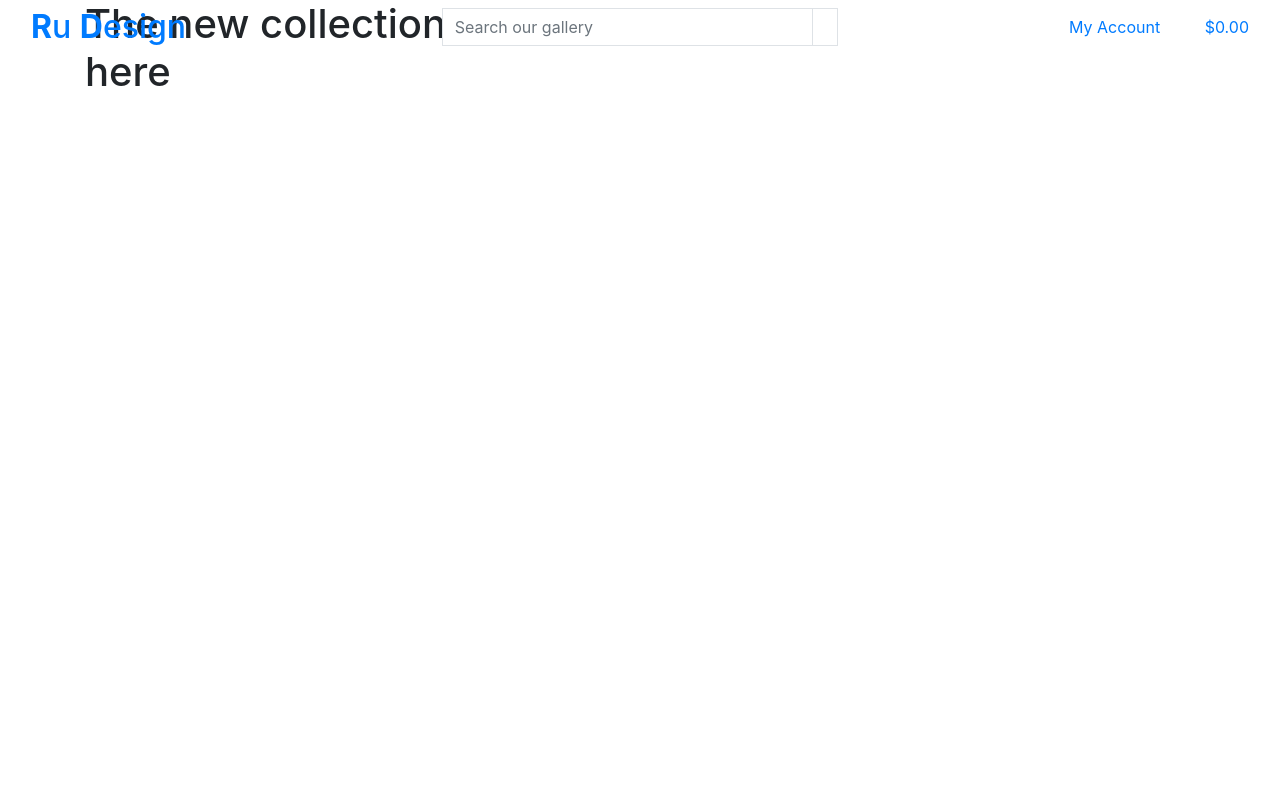
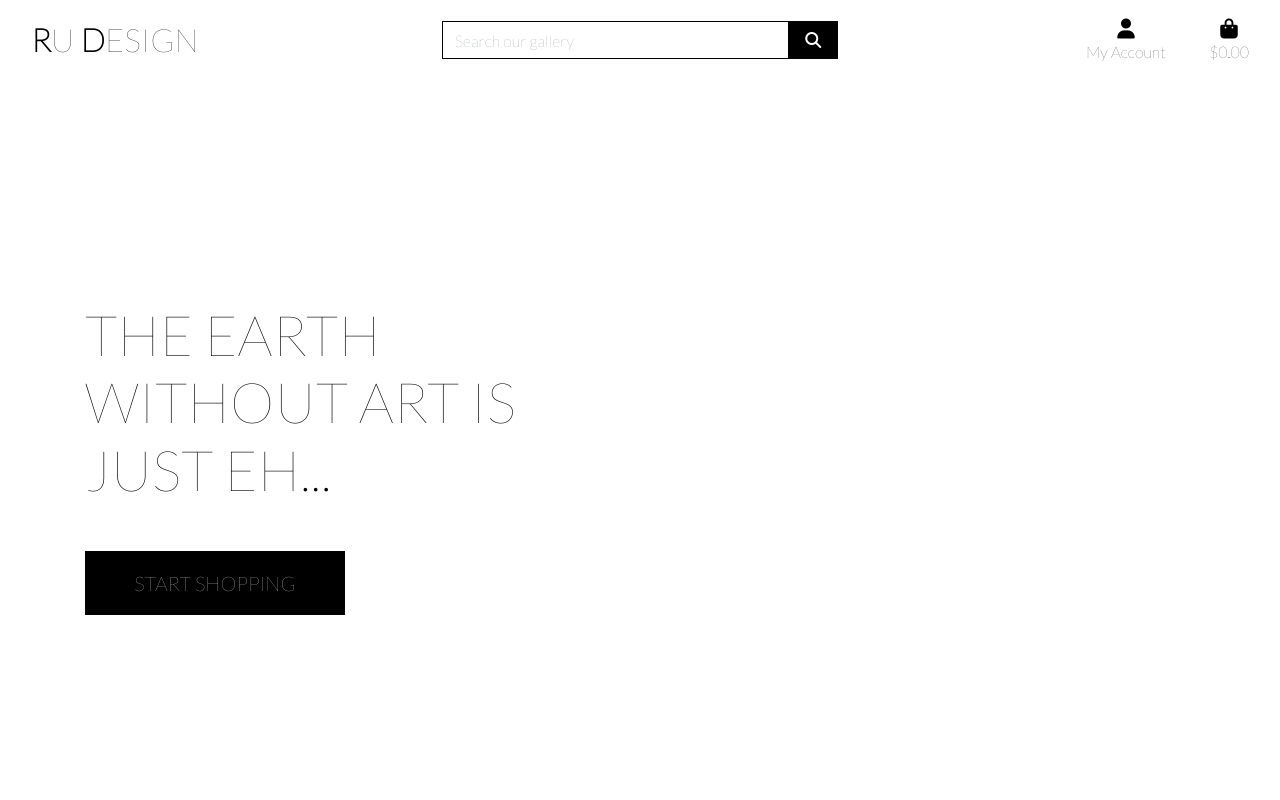
Before and after one commit to Code-Institute-Submissions/VinBdev-ru_design_JulyResubb, a Django app: page / in a window 1280 px wide. Run offline with Django 3.2, Linux system fonts and the light colour scheme; some libraries are stand-ins or nearby versions.

Commit message:
completed home page layout and header + started css

```diff
--- a/home/templates/home/index.html
+++ b/home/templates/home/index.html
@@ -13,12 +13,12 @@
     <div class="container h-100">
         <div class="row h-100">
             <div class="col-7 col-md-6 my-auto">
-                <h1 class="display04 logo-font text-black">
-                    The new collections are here
+                <h1 class="display-4 logo-font text-black">
+                    The Earth without ART is just Eh...
                 </h1>
                 <div class="my-5">
                     <h4>
-                        <a href="" class="shop-now-button btn btn-kg rounded-0 text-upercase py-3"></a>
+                        <a href="" class="shop-now-button btn btn-lg rounded-0 text-uppercase py-3">Start Shopping</a>
                     </h4>
                 </div>
             </div>
--- a/ru_design/settings.py
+++ b/ru_design/settings.py
@@ -148,6 +148,10 @@ USE_TZ = True
 # https://docs.djangoproject.com/en/3.2/howto/static-files/
 
 STATIC_URL = '/static/'
+STATICFILES_DIRS = (os.path.join(BASE_DIR, 'static'),)
+
+MEDIA_URL = '/media/'
+MEDIA_ROOT = os.path.join(BASE_DIR, 'media')
 
 # Default primary key field type
 # https://docs.djangoproject.com/en/3.2/ref/settings/#default-auto-field
--- a/ru_design/urls.py
+++ b/ru_design/urls.py
@@ -15,9 +15,11 @@ Including another URLconf
 """
 from django.contrib import admin
 from django.urls import path, include
+from django.conf import settings
+from django.conf.urls.static import static
 
 urlpatterns = [
     path('admin/', admin.site.urls),
     path('accounts/', include('allauth.urls')),
     path('', include('home.urls')),
-]
+] + static(settings.MEDIA_URL, document_root=settings.MEDIA_ROOT)
--- /dev/null
+++ b/static/css/base.css
@@ -0,0 +1,73 @@
+html {
+    height: 100%;
+}
+
+body {
+    background: url();
+    background-size: cover;
+    height: calc(100vh - 164px);
+    color: #555;
+    font-family: Lato;
+}
+
+
+/* Resource is from Bulma */
+.icon {
+    align-items: center;
+    display: inline-flex;
+    justify-content: center;
+    height: 1.5rem;
+    width: 1.5rem;
+}
+
+.logo-font{
+    text-transform: uppercase;
+}
+
+.main-logo-link{
+    width: fit-content;
+}
+
+.shop-now-button {
+    background: black;
+    color: white;
+    min-width: 260px;
+}
+
+.btn-black {
+    background: black;
+    color: white;
+}
+
+.shop-now-button:hover,
+.shop-now-button:active,
+.shop-now-button:focus,
+.btn-black:hover,
+.btn-black:active,
+.btn-black:focus {
+    background: #222;
+    color: white;
+}
+
+.text-black {
+    color: #000 !important;
+}
+
+.border-black {
+    border: 1px solid black !important;
+}
+
+/* --------------------------- Media Queries */
+@media (min-width: 992px) {
+    .fixed-top-desktop-only {
+        position: fixed;
+        top: 0;
+        right: 0;
+        left: 0;
+        z-index: 1030;
+    }
+
+    .header-container {
+        padding-top: 164px;
+    }
+}
--- a/templates/base.html
+++ b/templates/base.html
@@ -13,12 +13,15 @@
     {% block corecss %}
     <!-- links and cdn's -->
     <link rel="stylesheet" href="https://cdn.jsdelivr.net/npm/bootstrap@4.6.1/dist/css/bootstrap.min.css" integrity="sha384-zCbKRCUGaJDkqS1kPbPd7TveP5iyJE0EjAuZQTgFLD2ylzuqKfdKlfG/eSrtxUkn" crossorigin="anonymous">
+    <link href="https://fonts.googleapis.com/css2?family=Lato:wght@100&display=swap" rel="stylesheet">
+    <link rel="stylesheet" href="{% static 'css/base.css' %}">
     {% endblock %}
 
     {% block extra_css %}
     {% endblock %}
 
-    {% block coresjs %}
+    {% block corejs %}
+    <script src="https://kit.fontawesome.com/9b1200176c.js" crossorigin="anonymous"></script>
     <script src="https://cdn.jsdelivr.net/npm/jquery@3.5.1/dist/jquery.min.js" integrity="sha256-9/aliU8dGd2tb6OSsuzixeV4y/faTqgFtohetphbbj0=" crossorigin="anonymous"></script>
     <script src="https://cdn.jsdelivr.net/npm/popper.js@1.16.1/dist/umd/popper.min.js" integrity="sha384-9/reFTGAW83EW2RDu2S0VKaIzap3H66lZH81PoYlFhbGU+6BZp6G7niu735Sk7lN" crossorigin="anonymous"></script>
     <script src="https://cdn.jsdelivr.net/npm/bootstrap@4.6.1/dist/js/bootstrap.min.js" integrity="sha384-VHvPCCyXqtD5DqJeNxl2dtTyhF78xXNXdkwX1CZeRusQfRKp+tA7hAShOK/B/fQ2" crossorigin="anonymous"></script>
@@ -31,7 +34,7 @@
   </head>
   <body>
     <header class="container-fluid fixed-top">
-        <div class="row">
+        <div id="topnav" class="row bg-white pt-lg-2 d-none d-lg-flex">
           <div class="col-12 col-lg-4 my-auto py-1 py-lg-0 text-center text-lg-left">
               <a href="{% url 'home' %}" class="nav-link main-logo-link">
                 <h2 class="logo-font text-black my-0"><strong>R</strong>u <strong>D</strong>esign</h2>
@@ -66,7 +69,7 @@
                     {% if request.user.is_superuser %}
                       <a href="" class="dropdown-item">Product management</a>
                     {% endif %}
-                    <a href="" class="dropdown-tem">My Profile</a>
+                    <a href="" class="dropdown-item">My Profile</a>
                     <a href="{% url 'account_logout' %}" class="dropdown-item">Logout</a>
                   {% else %}
                     <a href="{% url 'account_signup' %}" class="dropdown-item">Register</a>
@@ -95,7 +98,7 @@
     </header>
 
     {% if messages %}
-    <div class="message-container"    ></div>
+    <div class="message-container"></div>
     {% endif %}
 
     {% block page_header %}
```
